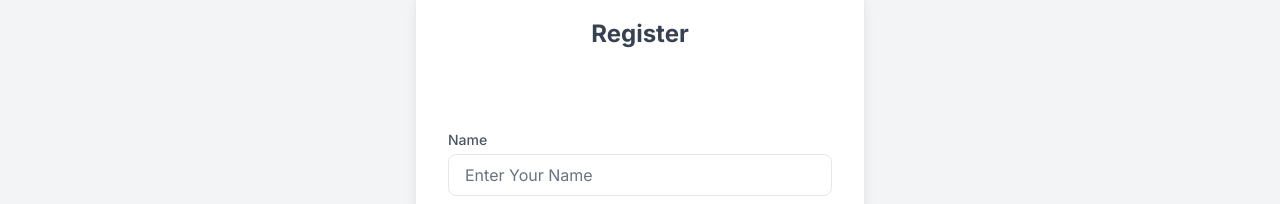
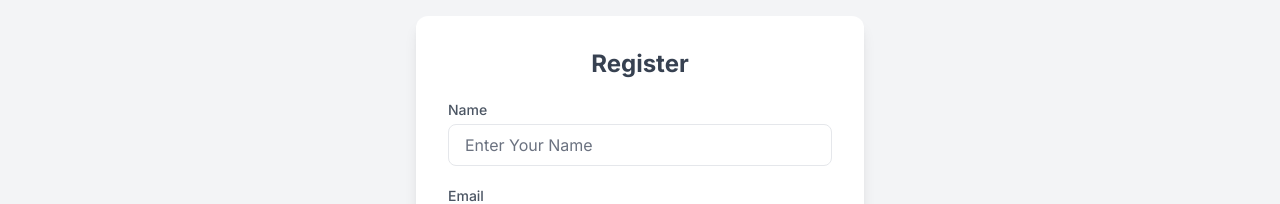
Before and after one commit to Ruchikushwah/learnsyntax-frontend, a React (Vite) app: page /register in a window 1280 px wide. Shown: the part 157-361 px from the top of the page. Built offline with nearby package versions, Linux system fonts and the light colour scheme; no server answers.

Commit message:
some change

```diff
--- a/src/Auth/Login.jsx
+++ b/src/Auth/Login.jsx
@@ -86,7 +86,7 @@ const Login = () => {
         body: JSON.stringify({ token: credential }),
       });
       const data = await response.json();
-      console.log(data.user);
+      console.log("hello",data.user);
 
       if (response.ok) {
         localStorage.setItem("token", data.access_token);
--- a/src/Auth/Register.jsx
+++ b/src/Auth/Register.jsx
@@ -1,4 +1,4 @@
-import { GoogleLogin } from "@react-oauth/google";
+
 import React, { useState } from "react";
 import { useNavigate } from "react-router-dom";
 
@@ -64,15 +64,6 @@ const Register = () => {
         <h2 className="text-2xl font-bold text-center text-gray-700">
           Register
         </h2>
-        <GoogleLogin
-          onSuccess={(credentialResponse) => {
-            console.log("Register Success:", credentialResponse);
-            const { credential } = credentialResponse;
-          }}
-          onError={() => {
-            console.error("Google Login Failed");
-          }}
-        />
 
         <div>
           <label className="block text-sm font-medium text-gray-600">
```
